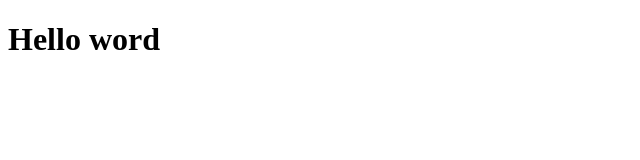
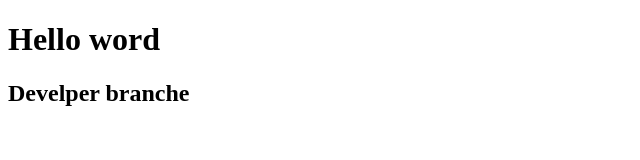
Before and after one commit to ibjshaban/smartgit-test, a plain HTML site: page index.html in a window 1280 px wide. Shown: the whole page, without its empty margins (0-640 px from the left). Drawn offline with Linux system fonts and the light colour scheme.

Commit message:
developer branche

```diff
--- a/index.html
+++ b/index.html
@@ -7,6 +7,7 @@
 </head>
 <body>
 	<h1>Hello word</h1>
+	<h2>Develper branche</h2>
 
 </body>
 </html>
```
